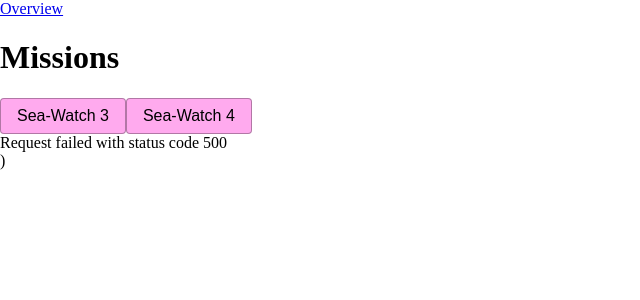
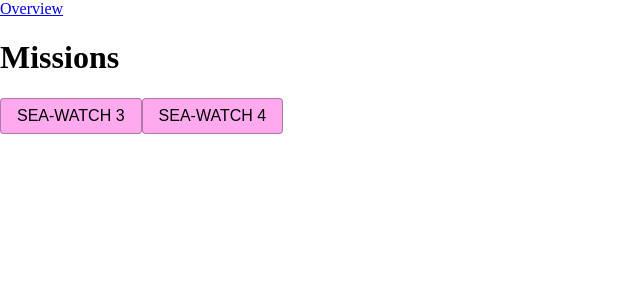
Before and after one commit to Nukbutcu/nf-capstone, a Next.js app: page / in a window 1280 px wide. Shown: the top 300 px of the page, without its empty margins (0-640 px from the left). Built offline with nearby package versions, Linux system fonts and the light colour scheme; no server answers.

Commit message:
feat: scalability by adding an ship to json

```diff
--- /dev/null
+++ b/mmsi.json
@@ -0,0 +1,12 @@
+{
+  "Ships": [
+    {
+      "MSNI": "211281610",
+      "Name": "SEA-WATCH 3"
+    },
+    {
+      "MSNI": "211300760",
+      "Name": "SEA-WATCH 4"
+    }
+  ]
+}
--- a/package.json
+++ b/package.json
@@ -26,7 +26,7 @@
     "@emotion/react": "11.7.1",
     "@emotion/styled": "11.6.0",
     "axios": "0.24.0",
-    "next": "12.0.8",
+    "next": "^12.0.8",
     "react": "17.0.2",
     "react-dom": "17.0.2",
     "zustand": "3.6.9"
--- a/src/pages/api/ais.js
+++ b/src/pages/api/ais.js
@@ -4,7 +4,8 @@ import axios from "axios";
 
 export default async function handler(req, res) {
 	console.log(req.query);
-	//	const { data } = await axios.get(`https://still-garden-02526.herokuapp.com/${req.query.q}`);
+
+
 	const { data } = await axios.get(`${process.env.NEXT_PUBLIC_API_URI}/${req.query.q}`);
 
 	res.status(200).json(data);
--- a/src/pages/index.jsx
+++ b/src/pages/index.jsx
@@ -1,49 +1,32 @@
 import Head from "next/head";
 import React, { useState } from "react";
 import Button from "../atoms/button";
-import useGet from "../ions/hooks/fetch/get";
 import Layout from "../organisms/layout";
-
-const endpoints = {
-	lastPositionSeaWatch3: "getLastPosition/211281610",
-	lastPositionSeaWatch4: "getLastPosition/211300760",
-};
+import JsonData from "../../mmsi.json";
+import Link from "next/link";
 
 const Page = () => {
-	const [url, setUrl] = useState(endpoints.lastPosition);
-	const { data, loading, error } = useGet(`/api/ais?q=${url}`);
-
-	console.log(data);
+	const [jsonData, setjsonData] = useState(JsonData.Ships);
 
 	return (
 		<Layout>
 			<Head>
-				<title key="title">Sea-Watch</title>
+				<title key="title">Missions</title>
 				<meta key="description" name="description" content="Status Overview Of The Ships" />
 			</Head>
+
 			<h1>Missions</h1>
-			<Button
-				onClick={() => {
-					setUrl(endpoints.lastPositionSeaWatch3);
-				}}
-			>
-				Sea-Watch 3
-			</Button>
-			<Button
-				onClick={() => {
-					setUrl(endpoints.lastPositionSeaWatch4);
-				}}
-			>
-				Sea-Watch 4
-			</Button>
-			{loading && <div>Loading...</div>}
-			{error && <div>{error.message}</div>}
-			{data && (
-				<pre>
-					<code>{JSON.stringify(data, null, 2)}</code>
-				</pre>
-			)}
-			)
+			{jsonData.map((item, index) => (
+				<Link
+					href={{
+						pathname: "/about/[mmsi]",
+						query: { mmsi: item.MSNI, name: item.Name },
+					}}
+					key={index}
+				>
+					<Button key={index}>{item.Name}</Button>
+				</Link>
+			))}
 		</Layout>
 	);
 };
```
Also changed, not shown: src/pages/about/[mmsi].jsx (added, +47 -0 lines), 1 other file (tests, documents, lock files or other folders).
